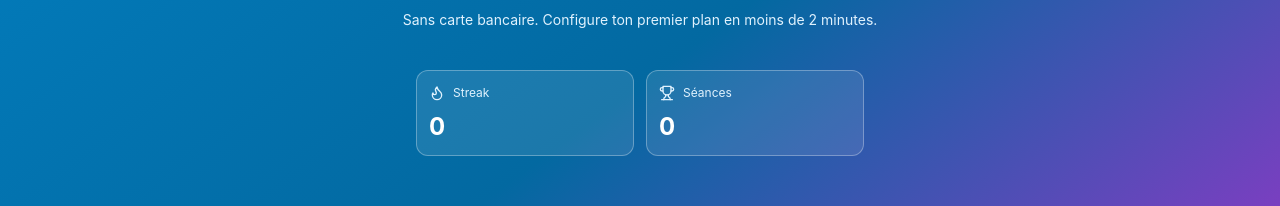
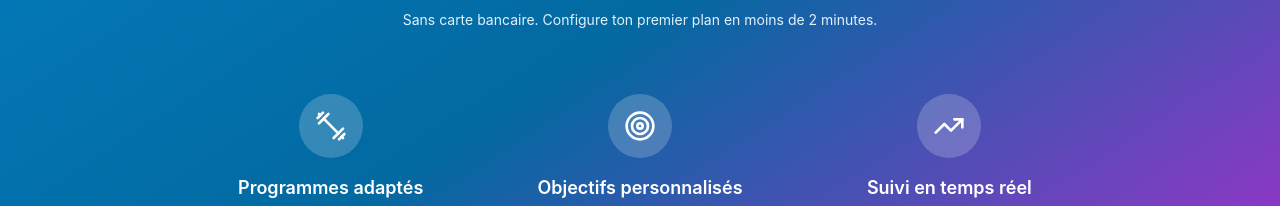
Before and after one commit to TilioLa/FitPulse, a Next.js app: page / in a window 1280 px wide. Shown: the part 457-663 px from the top of the page. Built offline with nearby package versions, Linux system fonts and the light colour scheme; no server answers.

Commit message:
fix(home): remove personal streak stats from public landing page

```diff
--- a/components/home/Hero.tsx
+++ b/components/home/Hero.tsx
@@ -1,6 +1,5 @@
 import Link from 'next/link'
 import { ArrowRight, Dumbbell, Target, TrendingUp } from 'lucide-react'
-import StreakBadge from '@/components/home/StreakBadge'
 
 export default function Hero() {
   return (
@@ -35,7 +34,6 @@ export default function Hero() {
           <p className="text-sm text-primary-100 mb-10 reveal reveal-2">
             Sans carte bancaire. Configure ton premier plan en moins de 2 minutes.
           </p>
-          <StreakBadge />
 
           {/* Features icons */}
           <div className="grid grid-cols-1 md:grid-cols-3 gap-8 mt-16 max-w-4xl mx-auto">
--- a/components/home/StreakBadge.tsx
+++ /dev/null
@@ -1,49 +0,0 @@
-'use client'
-
-import { useEffect, useState } from 'react'
-import { Flame, Trophy } from 'lucide-react'
-import { computeHistoryStats, type WorkoutHistoryItem } from '@/lib/history'
-
-export default function StreakBadge() {
-  const [streak, setStreak] = useState(0)
-  const [total, setTotal] = useState(0)
-
-  useEffect(() => {
-    const load = () => {
-      try {
-        const raw = localStorage.getItem('fitpulse_history')
-        const history = raw ? (JSON.parse(raw) as WorkoutHistoryItem[]) : []
-        const stats = computeHistoryStats(history)
-        setStreak(stats.streak)
-        setTotal(stats.totalWorkouts)
-      } catch {
-        setStreak(0)
-        setTotal(0)
-      }
-    }
-    load()
-    window.addEventListener('fitpulse-history', load)
-    window.addEventListener('storage', load)
-    return () => {
-      window.removeEventListener('fitpulse-history', load)
-      window.removeEventListener('storage', load)
-    }
-  }, [])
-
-  return (
-    <div className="mx-auto mt-6 grid max-w-md grid-cols-2 gap-3 text-left">
-      <div className="rounded-xl border border-white/30 bg-white/10 px-3 py-3">
-        <div className="inline-flex items-center gap-2 text-xs text-primary-100">
-          <Flame className="h-4 w-4" /> Streak
-        </div>
-        <div className="mt-1 text-2xl font-bold text-white">{streak}</div>
-      </div>
-      <div className="rounded-xl border border-white/30 bg-white/10 px-3 py-3">
-        <div className="inline-flex items-center gap-2 text-xs text-primary-100">
-          <Trophy className="h-4 w-4" /> Séances
-        </div>
-        <div className="mt-1 text-2xl font-bold text-white">{total}</div>
-      </div>
-    </div>
-  )
-}
```
